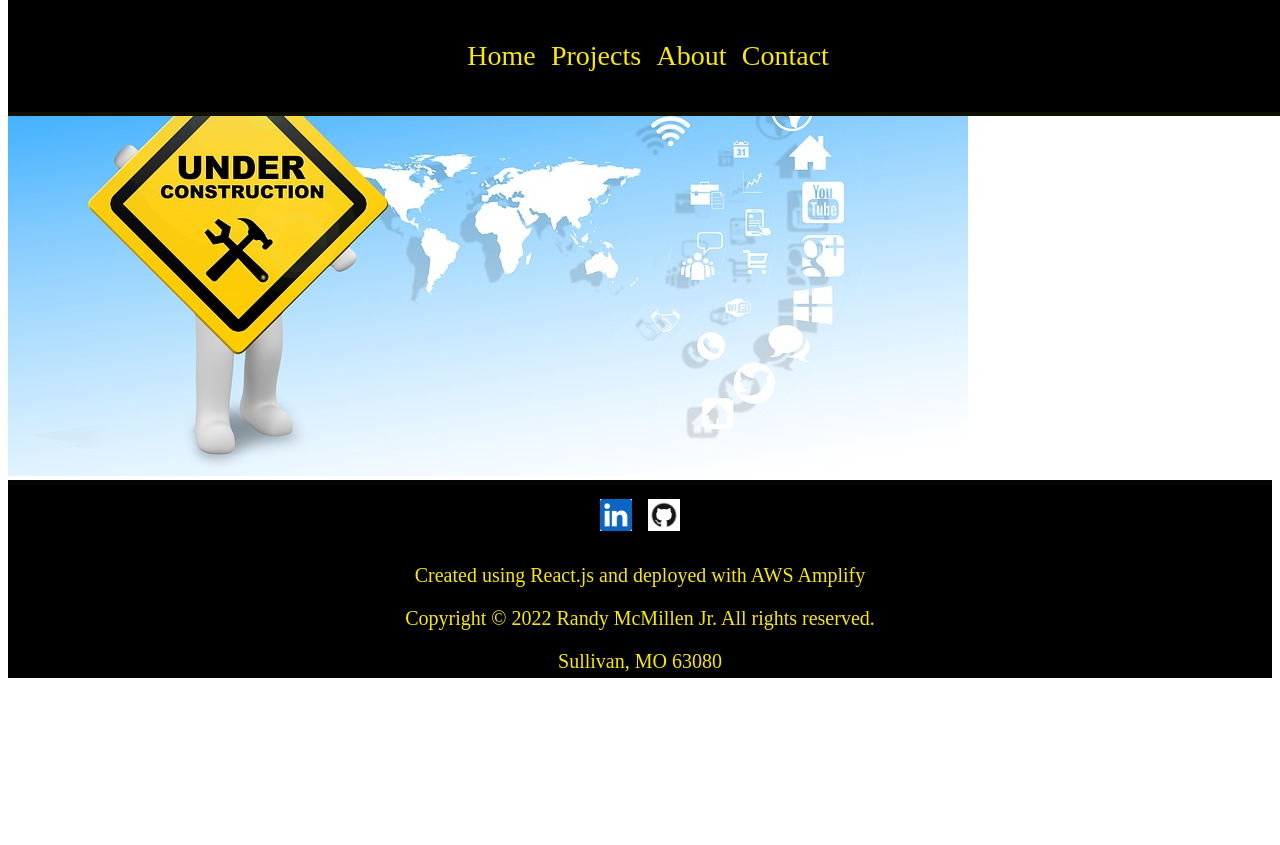
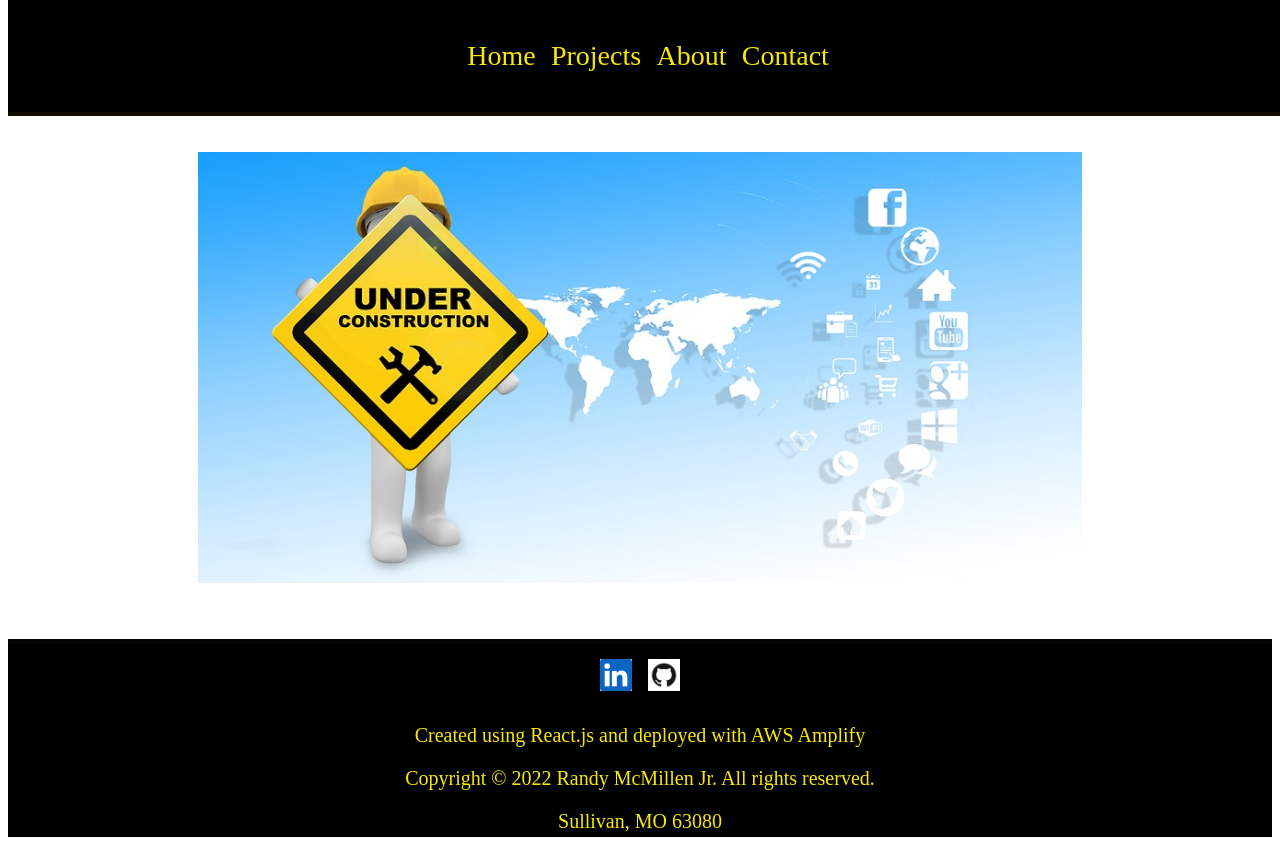
Before and after one commit to RandyMac22/mcmillen-development, a React (Create React App) app: page /projects in a window 1280 px wide. Before the commit the page ends 800 px from the top, so only its background shows below. Built offline with nearby package versions, Linux system fonts and the light colour scheme; a web font is replaced by a local one.

Commit message:
update 11:30am 2/22/22

```diff
--- a/src/Components/Projects.js
+++ b/src/Components/Projects.js
@@ -2,6 +2,9 @@ import underConstruction from "./img/maintenance-2422169_960_720.jpg";
 
 export default function Projects() {
     return(
-        <img classname="projects" src={underConstruction} />
+        <div className="projects">
+            <img src={underConstruction} />
+        </div>
+
     )
 }
--- a/src/index.css
+++ b/src/index.css
@@ -618,7 +618,7 @@ footer .listItem {
   display: block;
   margin-right: auto;
   margin-left: auto;
-  width: 30%;
-  margin-top: 3.5rem;
+  width: 70%;
+  margin-top: 9.5rem;
   margin-bottom: 3.5rem;
 }
```
